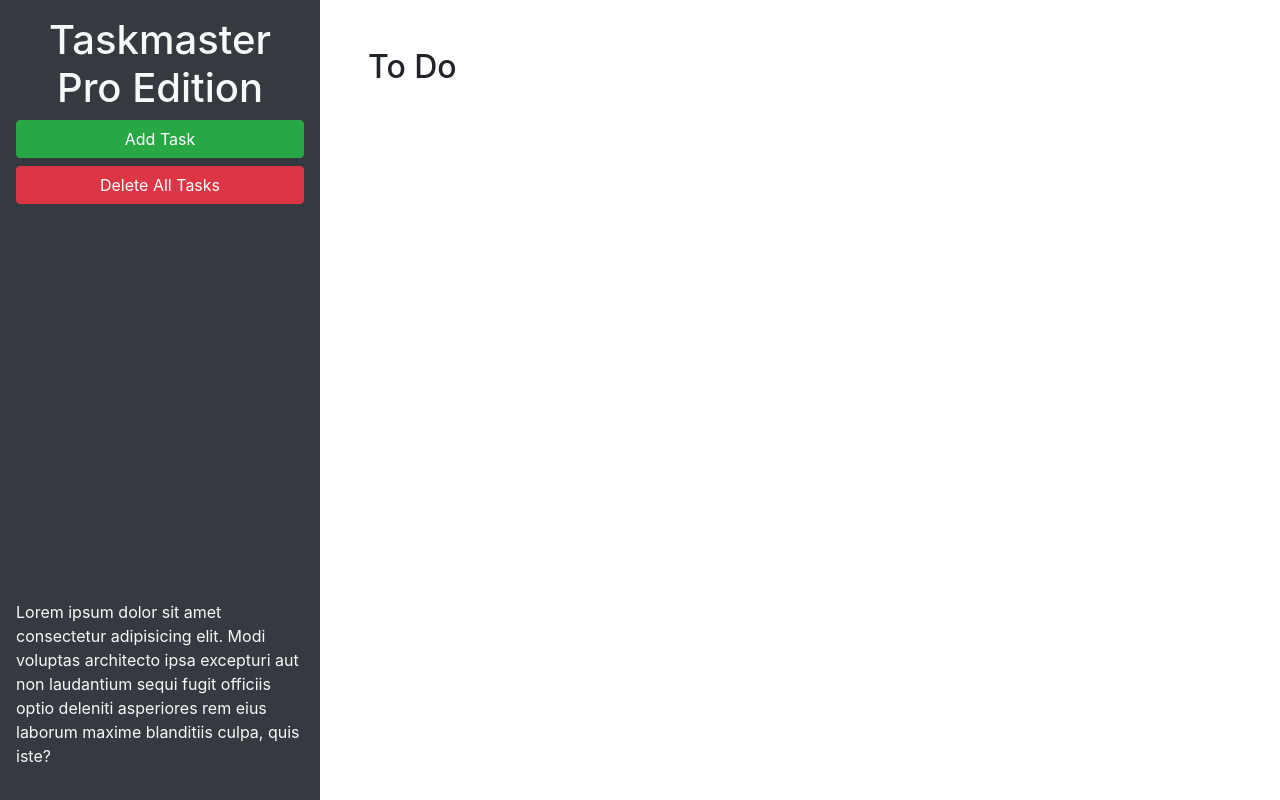
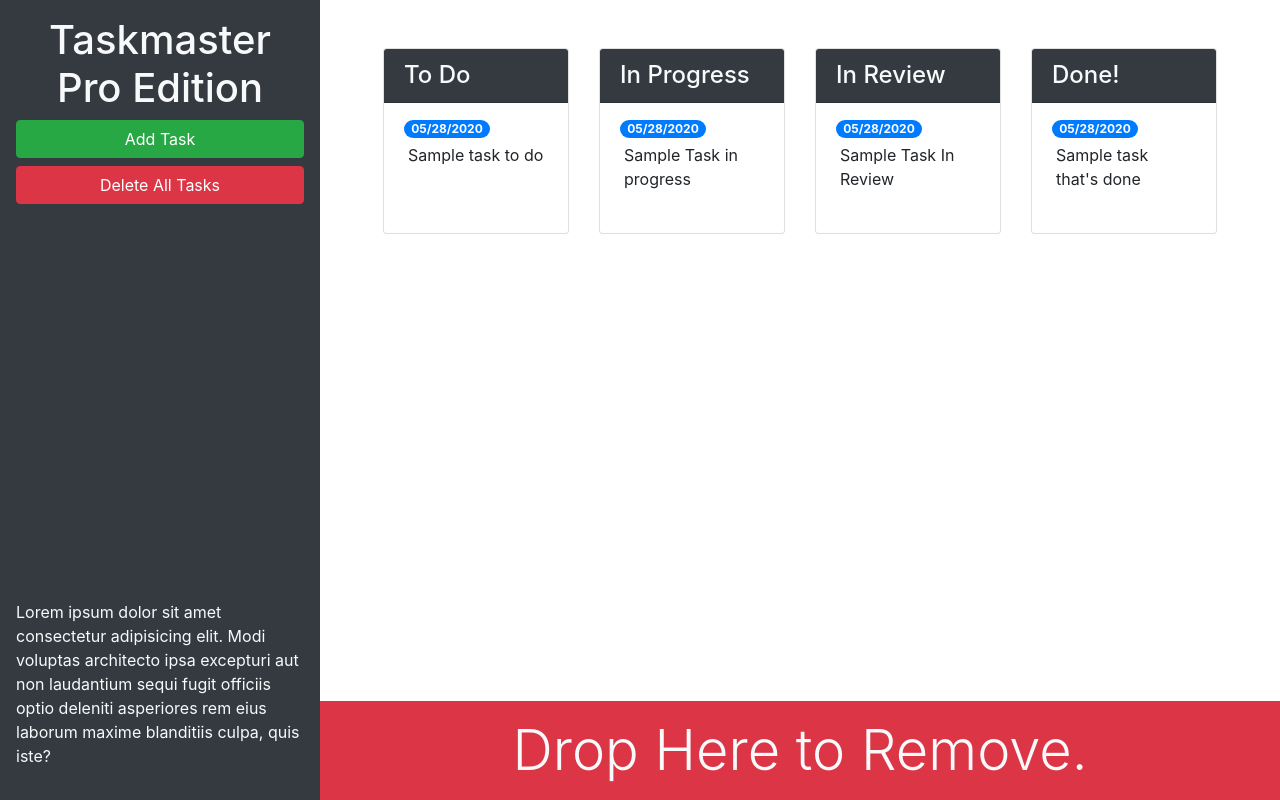
Before and after one commit to ashivvers95/taskmaster-pro, a plain HTML site: page taskmaster-starter/index.html in a window 1280 px wide. Drawn offline with nearby package versions, Linux system fonts and the light colour scheme.

Commit message:
formatted bootstrap grid layout for task boxes

```diff
--- a/taskmaster-starter/index.html
+++ b/taskmaster-starter/index.html
@@ -13,21 +13,76 @@
 <body>
 
   <div class="row min-vh-100 no-gutters">
-    <header class="col-12 col-lg-3 bg-dark text-light d-flex flex-column p-4 p-lg-3">
+    <header class="col-12 col-lg-3 bg-dark text-light sticky-top d-flex flex-column p-4 p-lg-3">
       <h1 class="text-center">Taskmaster Pro Edition</h1>
       <button id="create-task" class="btn btn-block btn-success" data-toggle="modal" data-target="#task-form-modal">Add
         Task</button>
       <button id="remove-tasks" class="btn btn-block btn-danger">Delete All Tasks</button>
-      <p class="mt-auto">Lorem ipsum dolor sit amet consectetur adipisicing elit. Modi voluptas architecto ipsa
+      <p class="mt-auto d-none d-lg-block">Lorem ipsum dolor sit amet consectetur adipisicing elit. Modi voluptas architecto ipsa
         excepturi aut non
         laudantium sequi fugit officiis optio deleniti asperiores rem eius laborum maxime blanditiis culpa, quis iste?
       </p>
     </header>
-    <main class="col-12 col-lg-9">
-      <div class="m-5">
-        <h2>To Do</h2>
-        <ul id="list-toDo" class="list-group"> </ul>
+    <main class="col-12 col-lg-9 d-flex flex-column">
+      <div class="m-5 row justify-content-around">
+        <div class = "col-12 col-md-6 col-xl-3 mb-3">
+          <div class = "card">
+          <h4 class="card-header bg-dark text-light">
+            To Do
+          </h4>
+        <ul id="list-toDo" class="list-group list-group-flush">
+          <li class="list-group-item">
+            <span class="badge badge-primary badge-pill">05/28/2020</span>
+            <p class="m-1">Sample task to do</p>
+          </li>
+        </ul>
       </div>
+      </div>
+      <div class = "col-12 col-md-6 col-xl-3 mb-3">
+        <div class = "card">
+          <h4 class="card-header bg-dark text-light">
+        In Progress
+          </h4>
+        <ul id = "list-inProgress" class = "list-group list-group-flush">
+          <li class = "list-group-item">
+            <span class= "badge badge-primary badge-pill">05/28/2020</span>
+            <p class = "m-1">Sample Task in progress</p>
+          </li>
+        </ul>
+      </div>
+    </div>
+      <div class="col-12 col-md-6 col-xl-3 mb-3">
+        <div class = "card">
+          <h4 class="card-header bg-dark text-light">
+       In Review
+      </h4>
+        <ul id = "list-inReview" class = "list-group list-group-flush">
+          <li class = "list-group-item">
+            <span class = "badge badge-primary badge-pill">05/28/2020</span>
+            <p class ="m-1">Sample Task In Review</p>
+          </li>
+        </ul>
+      </div>
+    </div>
+      <div class= "col-12 col-md-6 col-xl-3 mb-3">
+        <div class = "card">
+          <h4 class="card-header bg-dark text-light">
+       Done!
+      </h4>
+        <ul id="list-done" class = "list-group list-group-flush">
+          <li class = "list-group-item">
+            <span class = "badge badge-primary badge-pill">05/28/2020</span>
+            <p class = "m-1">Sample task that's done</p>
+          </li>
+        </ul>
+      </div>
+    </div>
+    </div>
+    <div id="trash" class = "mt-auto">
+      <div class="w-100 bg-danger p-3 text-center text-light display-4">
+        Drop Here to Remove.
+      </div>
+    </div>
     </main>
   </div>
 
@@ -46,11 +101,11 @@
           <form>
             <div class="form-group">
               <label for="modalTaskDescription">Task description</label>
-              <textarea id="modalTaskDescription" rows="3"></textarea>
+              <textarea id="modalTaskDescription" rows="3" class="form-control"></textarea>
             </div>
             <div class="form-group">
               <label for="modalDueDate">Due date</label>
-              <input type="text" id="modalDueDate" placeholder="mm/dd/yyyy" autocomplete="off" />
+              <input type="text" class="form-control" id="modalDueDate" placeholder="mm/dd/yyyy" autocomplete="off" />
             </div>
           </form>
         </div>
```
